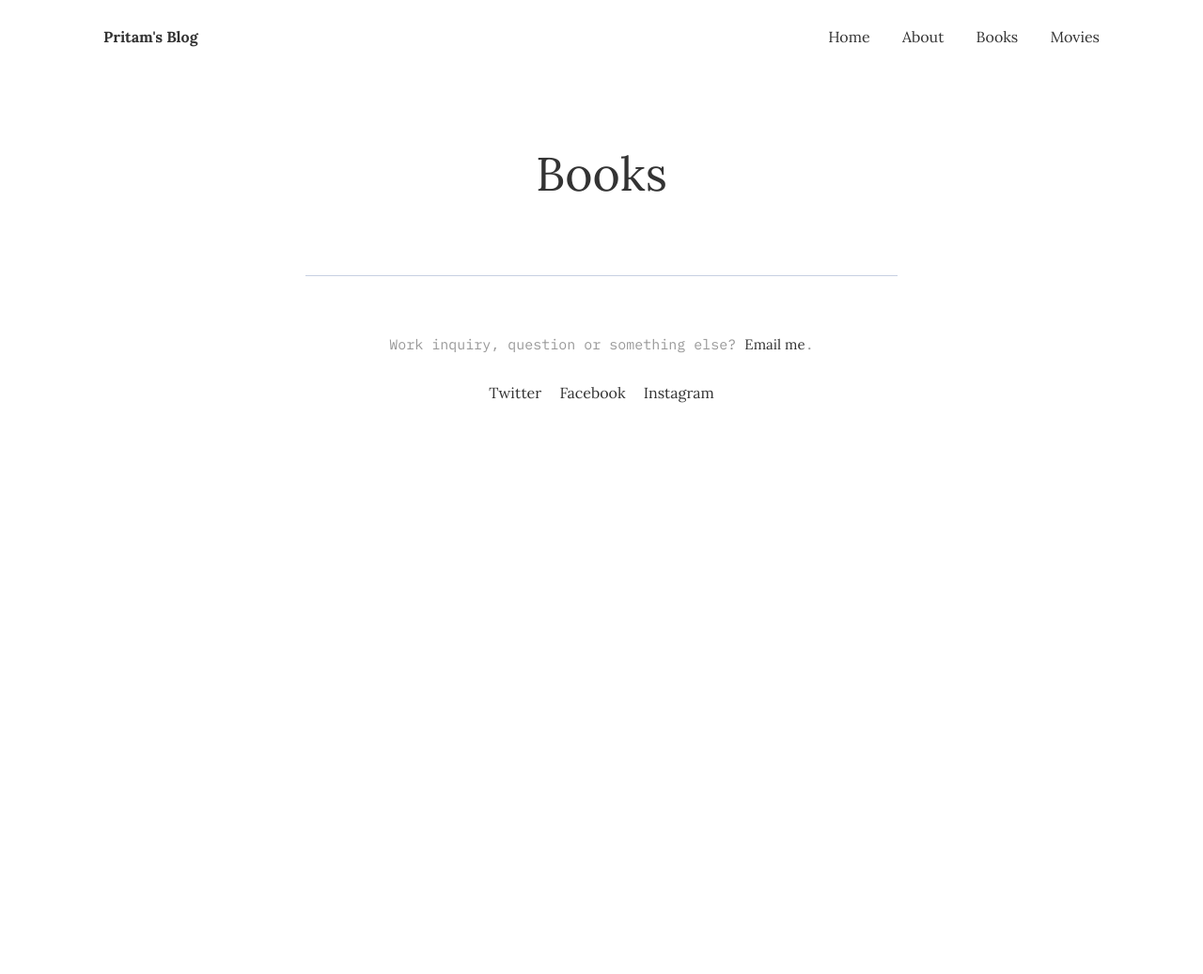
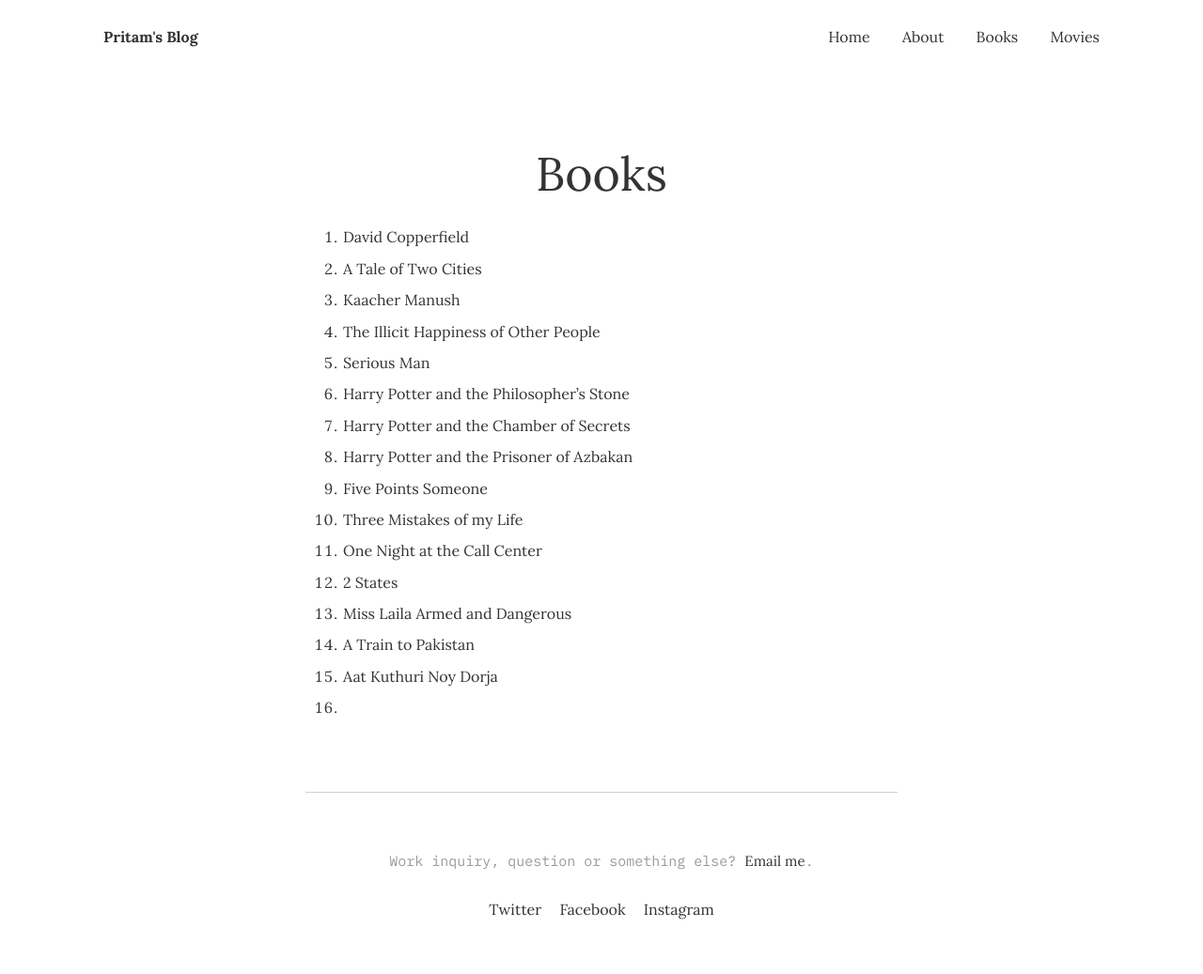
Before and after one commit to argumentativeyouth/pblog, a Jekyll site: the page built from _pages/books.md, in a window 1280 px wide. Shown: the whole page at 94% size. Built offline with Jekyll 4.4.1, drawn with Linux system fonts in a browser that asks for light colours; before the commit the page ends 900 px from its top, so only the background shows below that.

Commit message:
Update books.md

```diff
--- a/_pages/books.md
+++ b/_pages/books.md
@@ -4,3 +4,19 @@
 permalink: /books/
 image:
 ---
+1. David Copperfield
+2. A Tale of Two Cities
+3. Kaacher Manush
+4. The Illicit Happiness of Other People
+5. Serious Man
+6. Harry Potter and the Philosopher's Stone
+7. Harry Potter and the Chamber of Secrets
+8. Harry Potter and the Prisoner of Azbakan
+9. Five Points Someone
+10. Three Mistakes of my Life
+11. One Night at the Call Center
+12. 2 States
+13. Miss Laila Armed and Dangerous
+14. A Train to Pakistan
+15. Aat Kuthuri Noy Dorja
+16.
```
